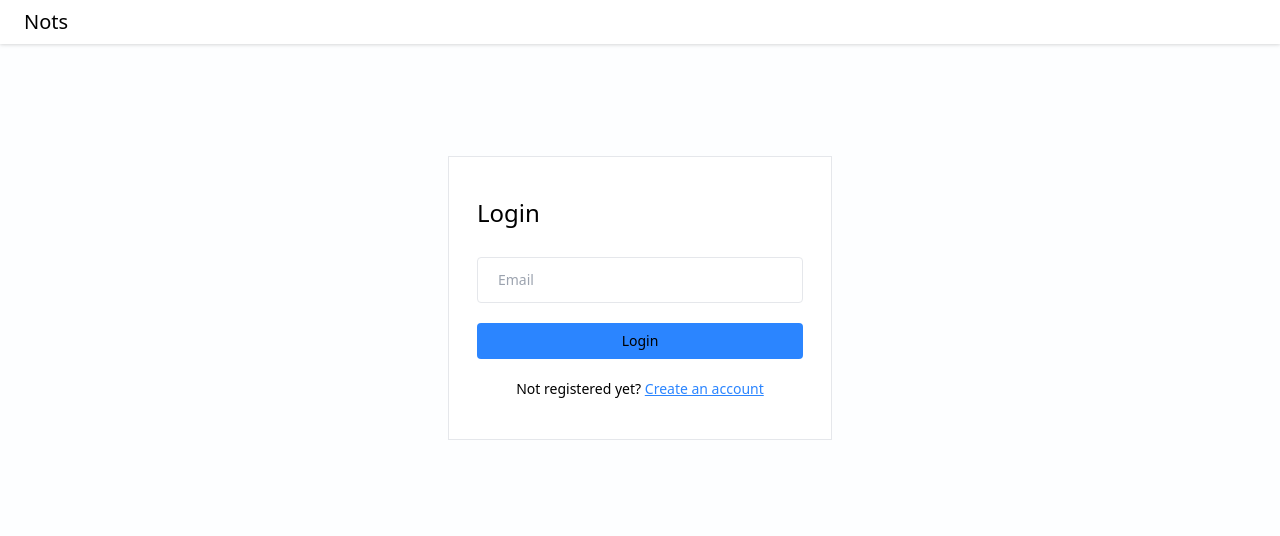
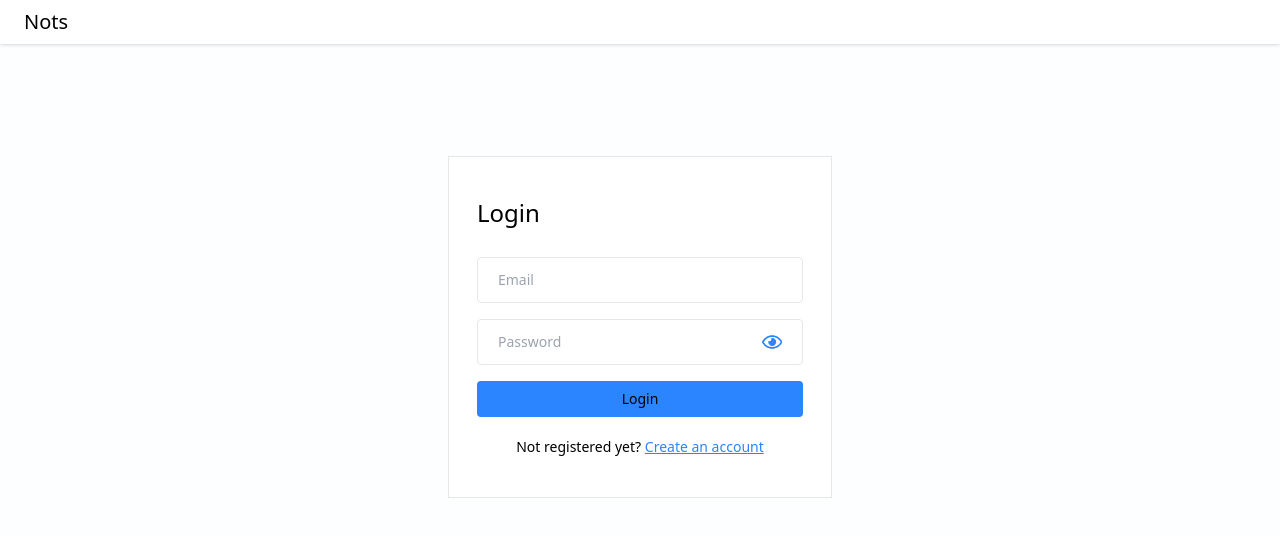
Before and after one commit to uones-hoseini/travel-gift, a React (Vite) app: page /login in a window 1280 px wide. Shown: the top 536 px of the page. Built offline with nearby package versions, Linux system fonts and the light colour scheme.

Commit message:
add password input

```diff
--- a/package.json
+++ b/package.json
@@ -12,6 +12,7 @@
   "dependencies": {
     "react": "^18.3.1",
     "react-dom": "^18.3.1",
+    "react-icons": "^5.4.0",
     "react-router-dom": "^7.0.2"
   },
   "devDependencies": {
--- /dev/null
+++ b/src/components/input/PasswordInput.jsx
@@ -0,0 +1,25 @@
+import React, { useState } from 'react'
+import { FaRegEye,FaRegEyeSlash } from 'react-icons/fa'
+
+const PasswordInput = ({value,onchange,placeholder}) => {
+  const[isShowPassword,setIsShowPassword]=useState(false)
+
+  const toggleShowPassword=()=>{
+    setIsShowPassword(!isShowPassword)
+  }
+
+  return (
+    <div className='flex items-center bg-transparent border-[1.5px] px-5 rounded mb-3'>
+      <input
+      value={value}
+      onChange={onchange}
+       type={isShowPassword?"text":'password'}
+       placeholder={placeholder||"Password"}
+       className=" w-full text-sm bg-transparent py-3 rounded outline-none" />
+
+       <FaRegEye size={22} className='text-primary cursor-pointer ' onClick={()=>toggleShowPassword()}/>
+    </div>
+  )
+}
+
+export default PasswordInput
--- a/src/pages/Login/Login.jsx
+++ b/src/pages/Login/Login.jsx
@@ -1,6 +1,7 @@
 import React from "react"
 import Navbar from "../../components/Navbar"
 import { Link } from "react-router-dom"
+import PasswordInput from "../../components/input/PasswordInput"
 
 const Login = () => {
   return (
@@ -11,6 +12,7 @@ const Login = () => {
           <form onSubmit={() => {}}>
             <h4 className="text-2xl mb-7">Login</h4>
             <input type="text" placeholder="Email" className="input-box" />
+            <PasswordInput/>
             <button type="submit" className="btn-primary">
               Login
             </button>
```
Also changed, not shown: 1 other file (tests, documents, lock files or other folders).
